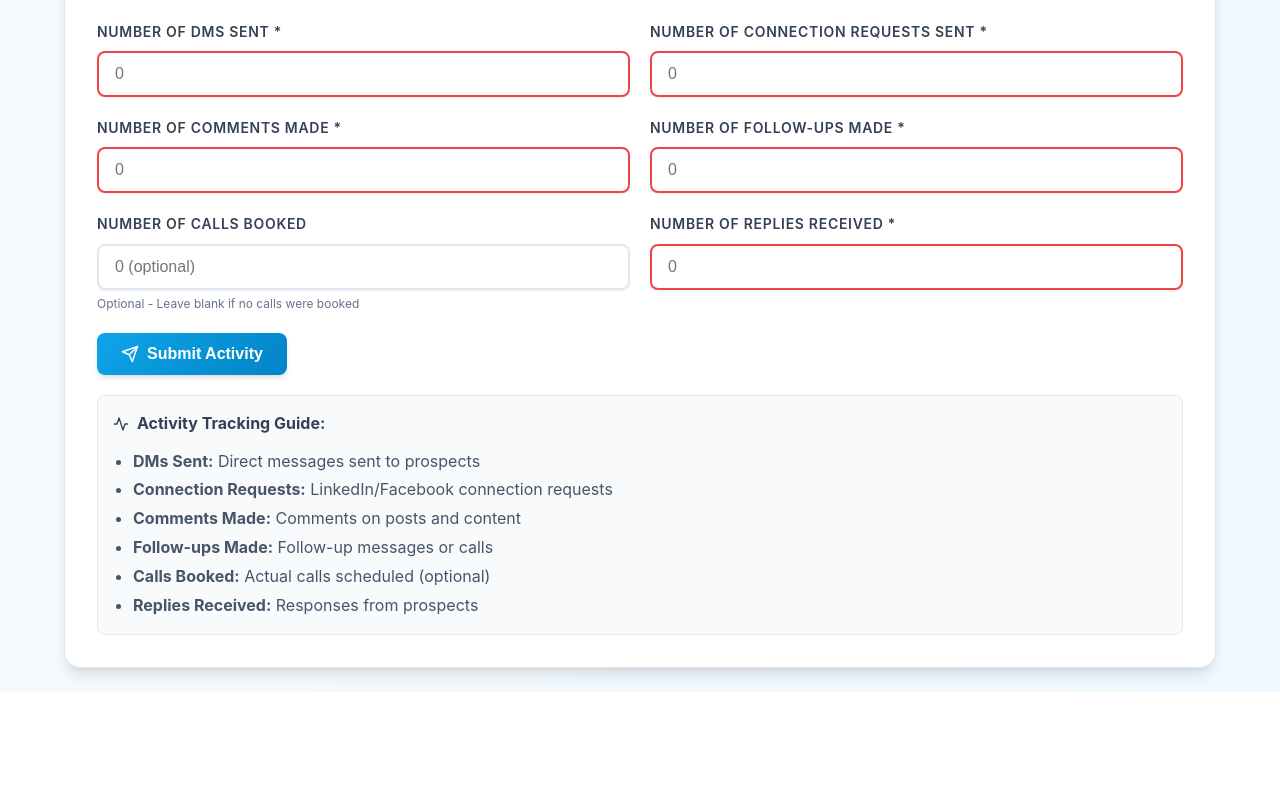
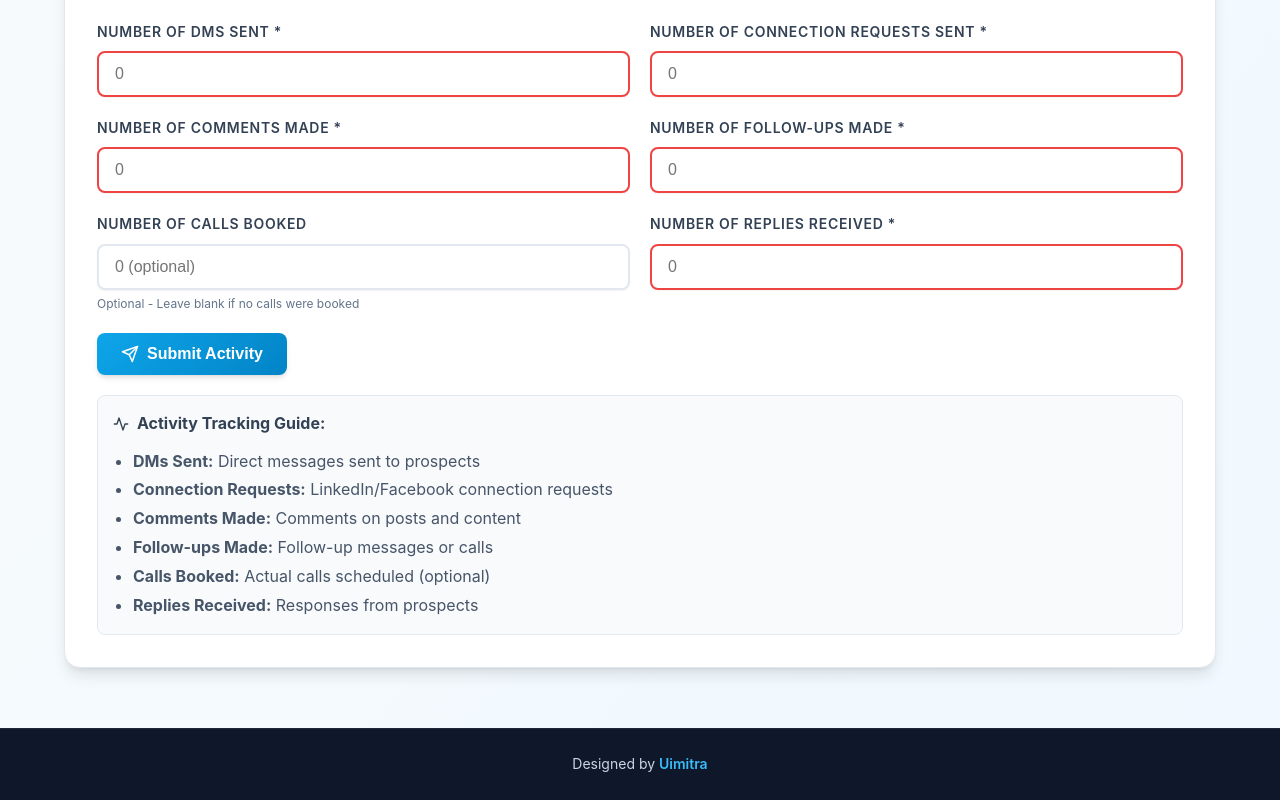
Before and after one commit to Metarishi2/logicfunnels-tracker, a React (Create React App) app: page / in a window 1280 px wide. Shown: the part 302-1102 px from the top of the page. Before the commit the page ends 994 px from the top, so only its background shows below. Built offline with nearby package versions, Linux system fonts and the light colour scheme; no server answers.

Commit message:
Add footer with Uimitra attribution and link to uimitra.com

```diff
--- a/src/App.js
+++ b/src/App.js
@@ -118,6 +118,24 @@ function App() {
           />
         </Routes>
       </main>
+
+      <footer className="footer">
+        <div className="container">
+          <div className="footer-content">
+            <p>
+              Designed by{' '}
+              <a
+                href="https://uimitra.com"
+                target="_blank"
+                rel="noopener noreferrer"
+                className="footer-link"
+              >
+                Uimitra
+              </a>
+            </p>
+          </div>
+        </div>
+      </footer>
     </div>
   );
 }
--- a/src/index.css
+++ b/src/index.css
@@ -557,6 +557,15 @@ tr:hover {
   .chart-container {
     padding: var(--space-6);
   }
+
+  .footer {
+    padding: 20px 0;
+    margin-top: 40px;
+  }
+
+  .footer-content p {
+    font-size: 13px;
+  }
 }
 
 /* Animations */
@@ -897,6 +906,40 @@ tr:hover {
   color: var(--neutral-500);
 }
 
+/* Footer styling */
+.footer {
+  background: var(--neutral-900);
+  color: var(--neutral-100);
+  padding: 24px 0;
+  margin-top: 60px;
+  border-top: 1px solid var(--neutral-800);
+}
+
+.footer-content {
+  display: flex;
+  justify-content: center;
+  align-items: center;
+  text-align: center;
+}
+
+.footer-content p {
+  margin: 0;
+  font-size: 14px;
+  color: var(--neutral-300);
+}
+
+.footer-link {
+  color: var(--primary-400);
+  text-decoration: none;
+  font-weight: 600;
+  transition: color 0.3s ease;
+}
+
+.footer-link:hover {
+  color: var(--primary-300);
+  text-decoration: underline;
+}
+
 /* Enhanced button styling */
 .btn {
   display: inline-flex;
```
